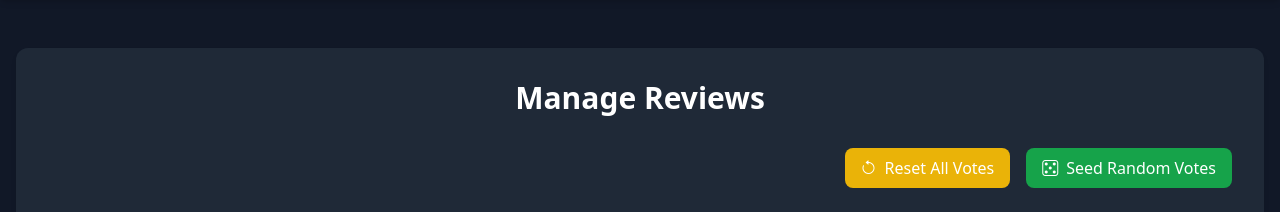
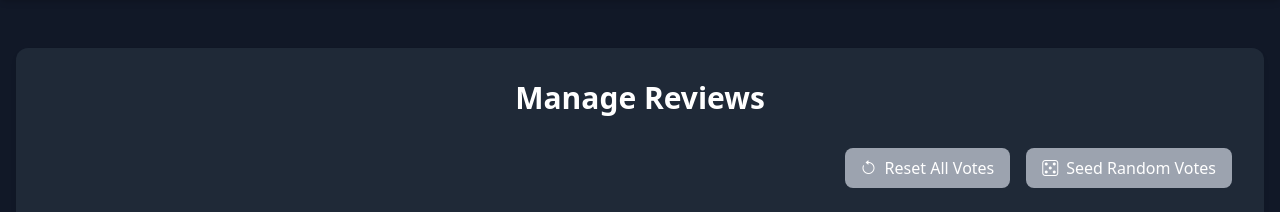
Before and after one commit to petecheslock/bottles_or_cans, a Flask app: page /admin/manage-reviews in a window 1280 px wide. Shown: the part 52-264 px from the top of the page. Run offline with Flask 3, Linux system fonts and the light colour scheme; the visitor is signed in with stand-in values (Sample User, id 1); parts of the project's set-up code (start-up, migrations or seed data) failed here and were passed over.

Commit message:
Enhance manage reviews UI with dynamic button states
- Add disabled state for reset and seed vote buttons when no reviews exist
- Update button styling to reflect disabled/enabled states
- Improve user interaction by preventing actions when no reviews are available

```diff
--- a/app/templates/manage_reviews.html
+++ b/app/templates/manage_reviews.html
@@ -23,13 +23,15 @@
 
                 <div class="flex justify-end mb-6">
                     <button type="button"
+                            {% if not reviews %}disabled{% endif %}
                             onclick="showConfirmModal(null, 'reset', 'Confirm Reset Votes', 'Are you sure you want to reset all vote counts to zero?')"
-                            class="px-4 py-2 bg-yellow-500 hover:bg-yellow-600 text-white rounded-lg transition-colors duration-300 mr-4">
+                            class="px-4 py-2 {% if reviews %}bg-yellow-500 hover:bg-yellow-600{% else %}bg-gray-400 cursor-not-allowed{% endif %} text-white rounded-lg transition-colors duration-300 mr-4">
                         <i class="bi bi-arrow-counterclockwise mr-2"></i>Reset All Votes
                     </button>
                     <button type="button"
+                            {% if not reviews %}disabled{% endif %}
                             onclick="showConfirmModal(null, 'seed', 'Confirm Seed Random Votes', 'Are you sure you want to seed reviews with random votes?')"
-                            class="px-4 py-2 bg-green-600 hover:bg-green-700 text-white rounded-lg transition-colors duration-300">
+                            class="px-4 py-2 {% if reviews %}bg-green-600 hover:bg-green-700{% else %}bg-gray-400 cursor-not-allowed{% endif %} text-white rounded-lg transition-colors duration-300">
                         <i class="bi bi-dice-5 mr-2"></i>Seed Random Votes
                     </button>
                 </div>
```
